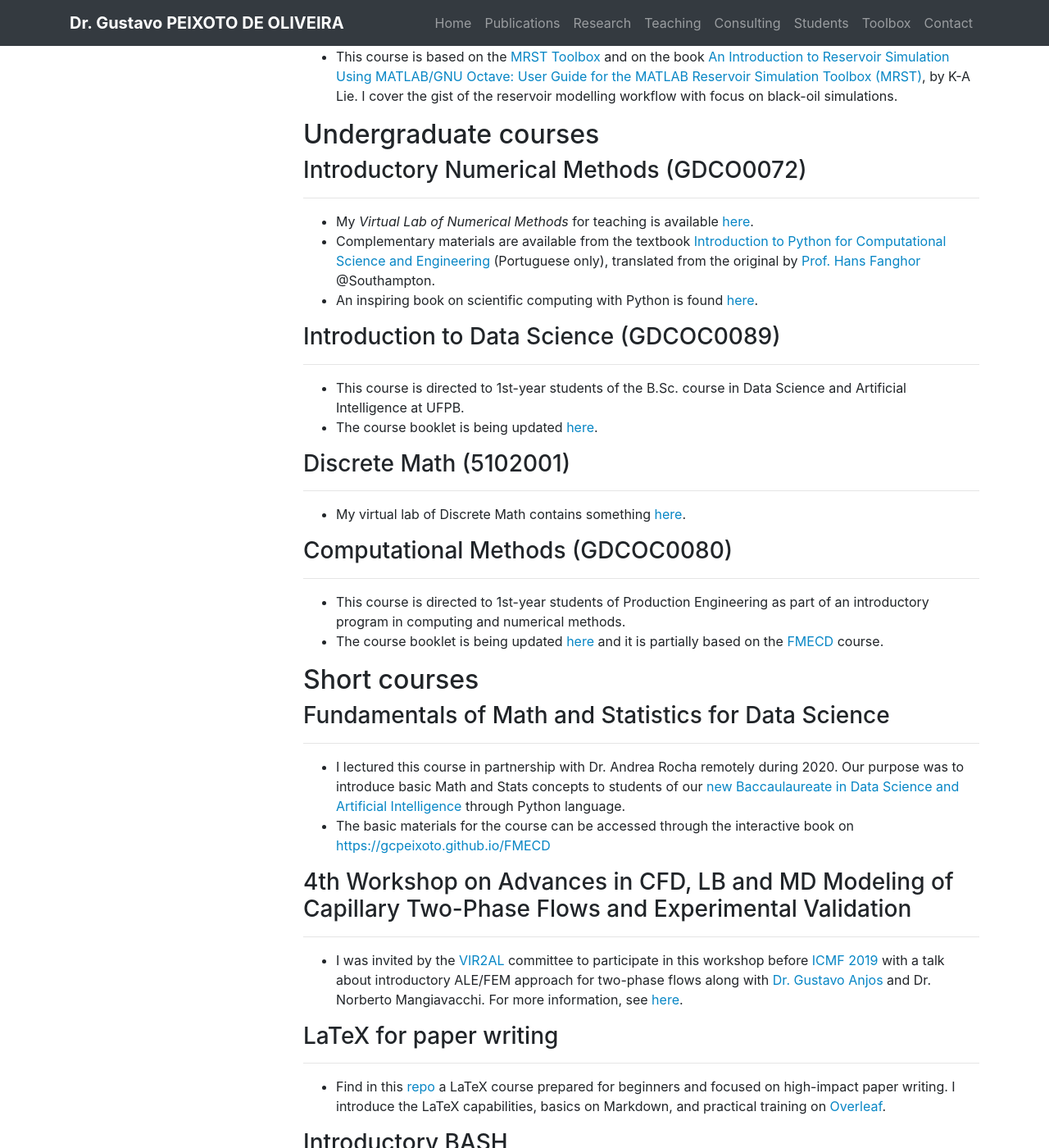
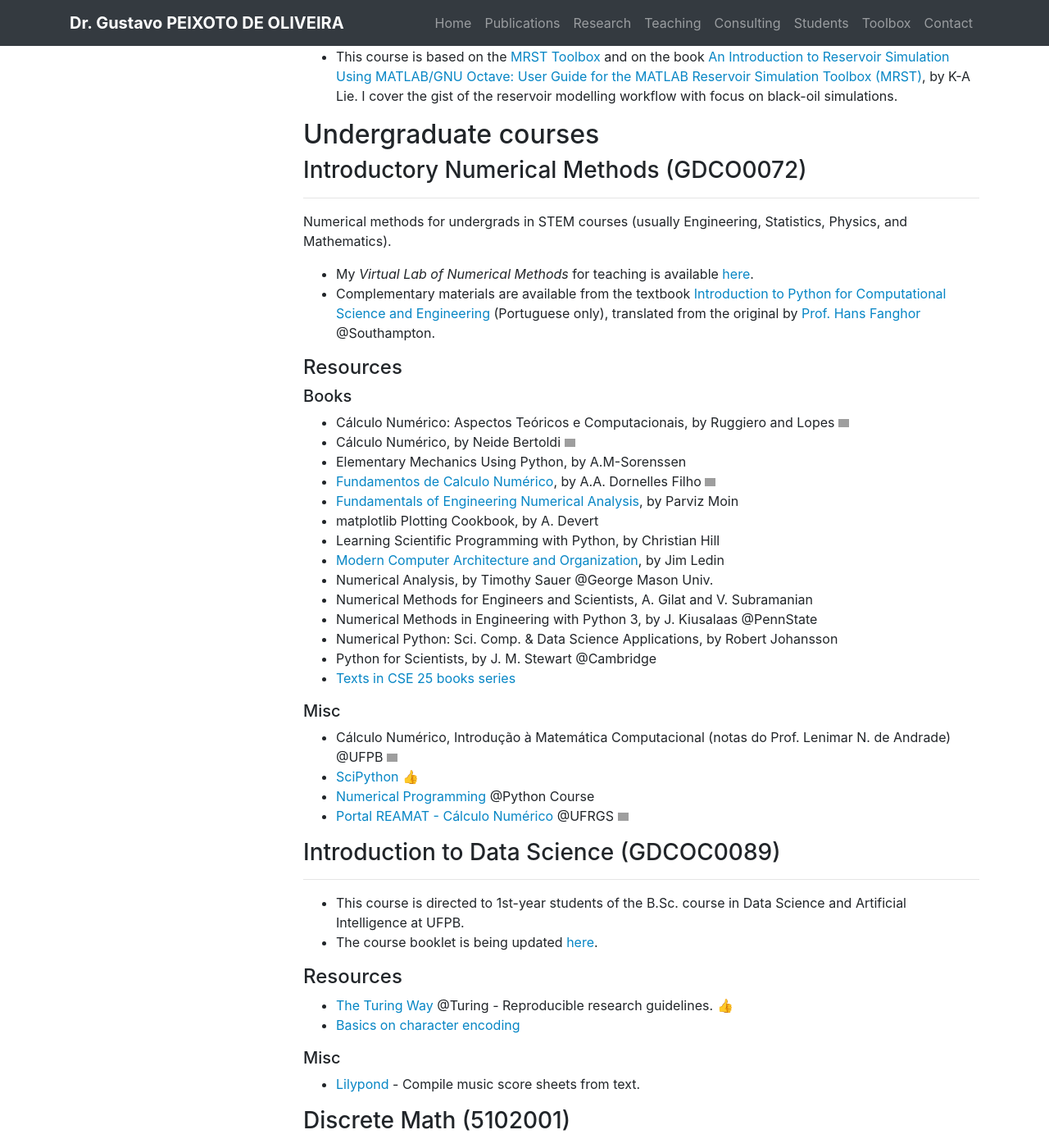
Before and after one commit to gcpeixoto/gcpeixoto.github.io, a Jekyll site: the page built from _pages/teaching.md, in a window 1280 px wide and 1400 px high, scrolled down 2851 px. Shown: the whole window at 82% size. Built offline with Jekyll 4.4.1, drawn with Linux system fonts in a browser that asks for light colours; grey boxes are pictures that could not be loaded.

Commit message:
Includes lots of links and fix minors;

```diff
--- a/_includes/components/courses/grad/calcnum.md
+++ b/_includes/components/courses/grad/calcnum.md
@@ -1,7 +1,31 @@
 ### Introductory Numerical Methods (GDCO0072)
 ---
 
+Numerical methods for undergrads in STEM courses (usually Engineering, Statistics, Physics, and Mathematics).
 
 - My *Virtual Lab of Numerical Methods* for teaching is available [here](https://gcpeixoto.github.io/ipynb-lab-metodos-numericos).
 - Complementary materials are available from the textbook [Introduction to Python for Computational Science and Engineering](https://gcpeixoto.github.io/lecture-ipynb) (Portuguese only), translated from the original by [Prof. Hans Fanghor](https://fangohr.github.io) @Southampton.
-- An inspiring book on scientific computing with Python is found [here](http://scipython.com).
+
+#### Resources
+
+##### Books
+- Cálculo Numérico: Aspectos Teóricos e Computacionais, by Ruggiero and Lopes <span><img src="../../../../_includes/icons/brazil.svg" width="13"> </span>
+- Cálculo Numérico, by Neide Bertoldi <span><img src="../../../../_includes/icons/brazil.svg" width="13"> </span>
+- Elementary Mechanics Using Python, by A.M-Sorenssen
+- [Fundamentos de Calculo Numérico](https://www.amazon.com/Fundamentos-Calculo-Numerico-Adalberto-Dornelles/dp/8582603843), by A.A. Dornelles Filho <span><img src="../../../../_includes/icons/brazil.svg" width="13"> </span>
+- [Fundamentals of Engineering Numerical Analysis](https://www.amazon.com/Fundamentals-Engineering-Numerical-Analysis-Second/dp/0521711231), by Parviz Moin
+- matplotlib Plotting Cookbook, by A. Devert
+- Learning Scientific Programming with Python, by Christian Hill
+- [Modern Computer Architecture and Organization](https://www.amazon.com/dp/1838984399), by Jim Ledin
+- Numerical Analysis, by Timothy Sauer @George Mason Univ.
+- Numerical Methods for Engineers and Scientists, A. Gilat and V. Subramanian
+- Numerical Methods in Engineering with Python 3, by J. Kiusalaas @PennState
+- Numerical Python: Sci. Comp. & Data Science Applications, by Robert Johansson
+- Python for Scientists, by J. M. Stewart @Cambridge
+- [Texts in CSE 25 books series](https://www.amazon.com/dp/B087R5B6ZV?searchxofy=true&binding=kindle_edition&ref_=dbs_s_aps_series_rwt_tkin&qid=1631496281&sr=8-7)
+
+##### Misc
+- Cálculo Numérico, Introdução à Matemática Computacional (notas do Prof. Lenimar N. de Andrade) @UFPB <span><img src="../../../../_includes/icons/brazil.svg" width="13"> </span>
+- [SciPython](http://scipython.com) <span>&#128077;</span>
+- [Numerical Programming](https://www.python-course.eu) @Python Course
+- [Portal REAMAT - Cálculo Numérico](https://www.ufrgs.br/reamat/CalculoNumerico/index.html) @UFRGS <span><img src="../../../../_includes/icons/brazil.svg" width="13"> </span>
--- a/_includes/components/courses/grad/icd.md
+++ b/_includes/components/courses/grad/icd.md
@@ -3,3 +3,12 @@
 
 - This course is directed to 1st-year students of the B.Sc. course in Data Science and Artificial Intelligence at UFPB.
 - The course booklet is being updated [here](https://gcpeixoto.github.io/ICD).
+
+#### Resources
+
+- [The Turing Way](https://the-turing-way.netlify.app/reproducible-research/overview.html) @Turing - Reproducible research guidelines. <span>&#128077;</span>
+- [Basics on character encoding](https://www.slideshare.net/fischertrav/character-encoding-unicode-how-to-with-dignity-33352863)
+
+##### Misc
+
+- [Lilypond](http://lilypond.org/text-input.html) - Compile music score sheets from text.
--- a/_includes/components/courses/pos/prodcient.md
+++ b/_includes/components/courses/pos/prodcient.md
@@ -37,7 +37,7 @@
 
 #### Resources
 
-- [Book:](https://www.amazon.com.br/dp/B096Q27VM2) _Elementos da Escrita Científica para o Pesquisador Iniciante_, by Moritz and Almeida <img src="../../../../_includes/icons/brazil.svg" width="13"> </span>
+- [Book:](https://www.amazon.com.br/dp/B096Q27VM2) _Elementos da Escrita Científica para o Pesquisador Iniciante_, by Moritz and Almeida <span><img src="../../../../_includes/icons/brazil.svg" width="13"> </span>
 - [Book:](https://www.springer.com/us/book/9783319260921) _English for Writing Research Papers_, by A. Wallwork
 - [Book:](https://link.springer.com/book/10.1007/978-3-319-31650-5) _Writing for Publication_, by Jalongo and Saracho
 - [Book:](https://link.springer.com/book/10.1007/978-3-319-47831-9) _LaTeX in 24 hours_, by D. Datta
@@ -55,7 +55,7 @@
 - [Post:](https://www.plagiarismtoday.com/stopping-internet-plagiarism/) _Stop Internet Plagiarism_, by Plagiarism Today
 - [Site:](https://writingcenter.unc.edu/tips-and-tools/) _The Writing Center_, UNC at Chapel Hill
 - [Site:](https://researcheracademy.elsevier.com) _Elsevier Researcher Academy_, by Elsevier
-- [Site:](https://www.bestwriting.com.br/redacao-cientifica---kits-prontos.html) Redação Científica - Kits, by _Best Writing Publisher House_ <img src="../../../../_includes/icons/brazil.svg" width="13"> </span>
+- [Site:](https://www.bestwriting.com.br/redacao-cientifica---kits-prontos.html) Redação Científica - Kits, by _Best Writing Publisher House_ <span><img src="../../../../_includes/icons/brazil.svg" width="13"> </span>
 
 #### Booklets
 
```
Also changed, not shown: _includes/components/courses/pos/num-methods.md (added, +47 -0 lines), _pages/consulting.md (+1 -1 lines), _pages/publications.md (+2 -2 lines).
